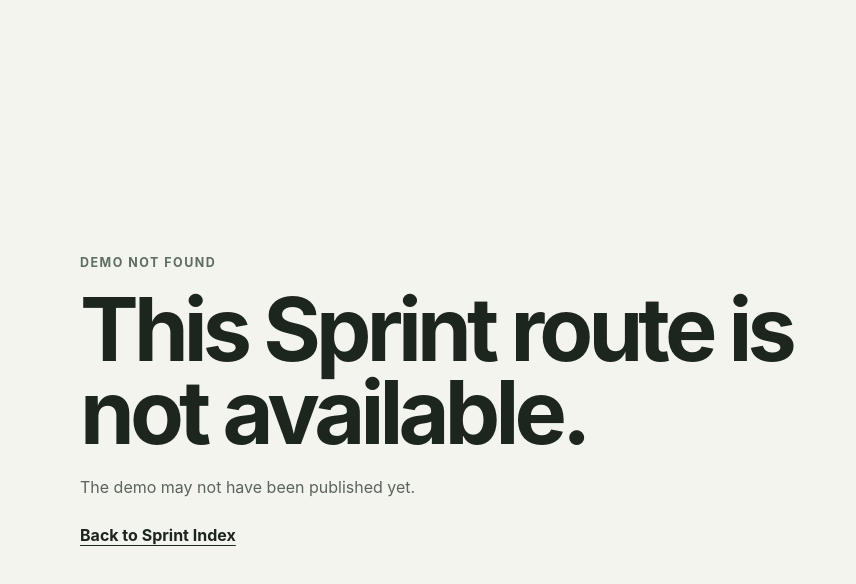
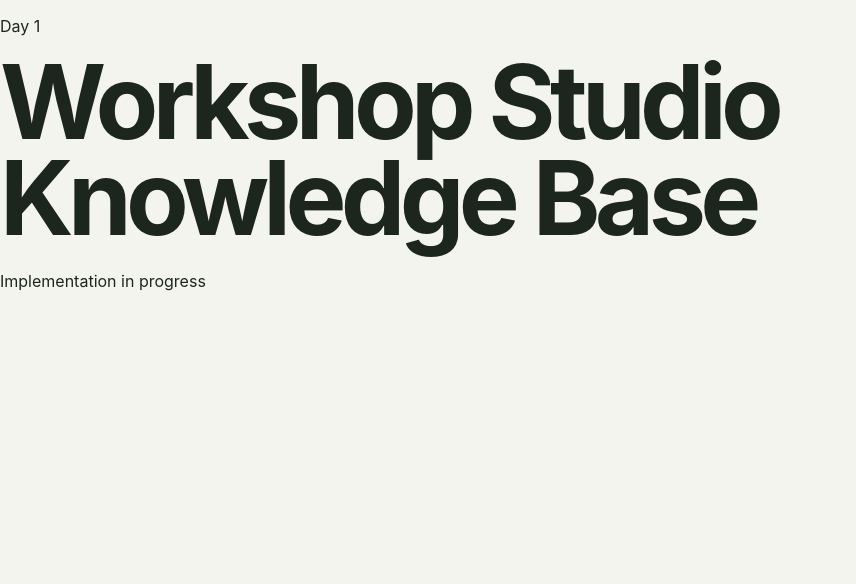
Before and after one commit to stuartchendev/7-day-frontend-production-sprint, a React (Vite) app: page /day-1 in a window 1280 px wide. Before the commit this address had no page. Shown: the top 584 px of the page, without its empty margins (0-856 px from the left). Built offline with nearby package versions, Linux system fonts and the light colour scheme.

Commit message:
feat(day-1): add route skeleton

```diff
--- a/src/app/routes.tsx
+++ b/src/app/routes.tsx
@@ -3,7 +3,10 @@
 import { NotFoundPage } from './NotFoundPage'
 import { SprintIndexPage } from './SprintIndexPage'
 
-export function createSprintRoutes(days: SprintDay[]): RouteObject[] {
+export function createSprintRoutes(
+  days: SprintDay[],
+  inProgressRoutes: RouteObject[] = [],
+): RouteObject[] {
   return [
     {
       path: '/',
@@ -13,6 +16,7 @@
       path: `/${slug}`,
       element: <Component />,
     })),
+    ...inProgressRoutes,
     {
       path: '*',
       element: <NotFoundPage />,
--- /dev/null
+++ b/src/days/day-1/DayOnePage.tsx
@@ -0,0 +1,9 @@
+export function DayOnePage() {
+  return (
+    <main className="knowledge-base">
+      <p>Day 1</p>
+      <h1>Workshop Studio Knowledge Base</h1>
+      <p>Implementation in progress</p>
+    </main>
+  )
+}
--- a/src/main.tsx
+++ b/src/main.tsx
@@ -2,10 +2,18 @@
 import { createRoot } from 'react-dom/client'
 import { createBrowserRouter, RouterProvider } from 'react-router-dom'
 import { createSprintRoutes } from './app/routes'
+import { DayOnePage } from './days/day-1/DayOnePage'
 import { sprintDays } from './days/sprintDays'
 import './app/app.css'
 
-const router = createBrowserRouter(createSprintRoutes(sprintDays))
+const router = createBrowserRouter(
+  createSprintRoutes(sprintDays, [
+    {
+      path: '/day-1',
+      element: <DayOnePage />,
+    },
+  ]),
+)
 
 createRoot(document.getElementById('root')!).render(
   <StrictMode>
```
Also changed, not shown: 1 other file (tests, documents, lock files or other folders).
